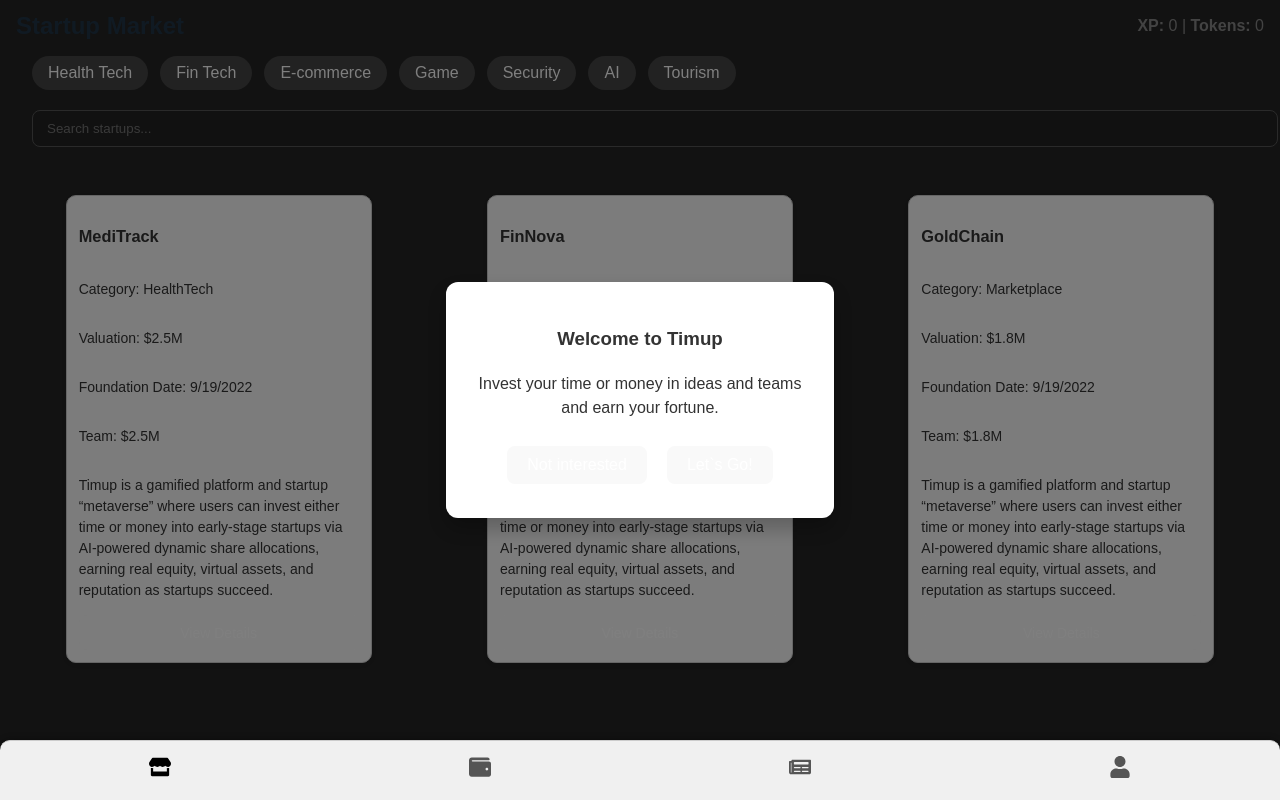
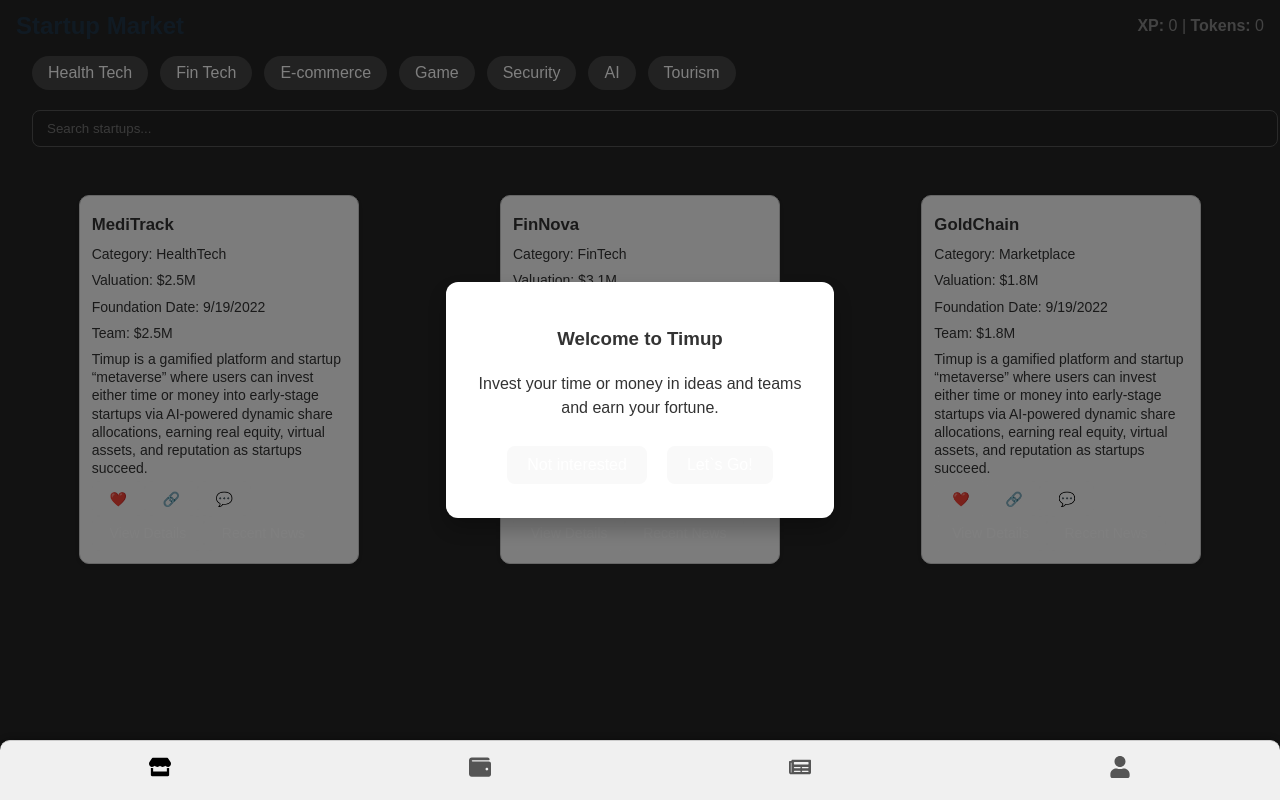
Before and after one commit to DrSanei/Timup-MVP, a React (Vite) app in the folder Timup-MVP-Boilerplate/: page / in a window 1280 px wide. Built offline with nearby package versions, Linux system fonts and the light colour scheme.

Commit message:
Dashboard/Prtfolio pages done for now

```diff
--- /dev/null
+++ b/Timup-MVP-Boilerplate/src/components/StartupCard.css
@@ -0,0 +1,80 @@
+.startup-card {
+  background: #2c2c2c;
+  padding: 12px;
+  border-radius: 8px;
+  margin: 8px 0;
+  box-sizing: border-box;
+  color: #f0f0f0;
+  position: relative; /* For positioning social buttons */
+}
+
+.startup-card h3 {
+  margin: 4px 0; /* Closer spacing for heading */
+  font-size: 1.2em;
+}
+
+.startup-card p {
+  margin: 4px 0; /* Closer spacing for paragraphs */
+  line-height: 1.3; /* Tightens the text layout */
+}
+
+.social-buttons {
+  display: flex;
+  justify-content: flex-end; /* Aligns buttons to the right */
+  gap: 8px;
+  margin-top: 8px; /* Space above social buttons */
+  position: absolute;
+  bottom: 60px; /* Adjust based on action-buttons height */
+  right: 12px; /* Sticks to the right edge */
+}
+
+.social-btn {
+  color: #841313;
+  background-color: white;
+  border: none;
+  padding: 4px 8px;
+  border-radius: 4px;
+  color: rgb(156, 38, 38);
+  font-weight: bold;
+  cursor: pointer;
+  width: 30px; /* Fixed width for icon buttons */
+  height: 30px;
+  display: flex;
+  align-items: center;
+  justify-content: center;
+}
+
+.social-btn.liked {
+  background: #ff4d4d; /* Red background when liked */
+}
+
+.social-btn:hover {
+  background: #009d7a;
+}
+
+.social-btn.liked:hover {
+  background: #cc0000; /* Darker red on hover when liked */
+}
+
+.action-buttons {
+  display: flex;
+  justify-content: space-between;
+  gap: 8px;
+  margin-top: 12px;
+}
+
+.action-btn {
+  background: #4a90e2;
+  border: none;
+  background-color: #373737;
+  padding: 8px 16px;
+  border-radius: 4px;
+  color: white;
+  font-weight: bold;
+  cursor: pointer;
+  flex: 1;
+}
+
+.action-btn:hover {
+  background: #357abd;
+}
--- a/Timup-MVP-Boilerplate/src/components/StartupCard.jsx
+++ b/Timup-MVP-Boilerplate/src/components/StartupCard.jsx
@@ -1,8 +1,10 @@
-import React from 'react'
+import React, { useState } from 'react'
 import { useNavigate } from 'react-router-dom'
+import './StartupCard.css'
 
-const StartupCard = ({ id, name, category, value, }) => {
+const StartupCard = ({ id, name, category, value }) => {
   const navigate = useNavigate()
+  const [liked, setLiked] = useState(false)
 
   return (
     <div className="startup-card">
@@ -12,9 +14,17 @@ const StartupCard = ({ id, name, category, value, }) => {
       <p>Foundation Date: 9/19/2022</p>
       <p>Team: ${value}M</p>
       <p>Timup is a gamified platform and startup “metaverse” where users can invest either time or money into early-stage startups via AI-powered dynamic share allocations, earning real equity, virtual assets, and reputation as startups succeed.</p>
-      <button onClick={() => navigate(`/startup/${id}`)}>
-        View Details
-      </button>
+
+      <div className="social-icons">
+        <button onClick={() => setLiked(!liked)} className={liked ? 'icon liked' : 'icon'}>❤️</button>
+        <button className="icon">🔗</button>
+        <button className="icon">💬</button>
+      </div>
+
+      <div className="startup-buttons">
+        <button onClick={() => navigate(`/startup/${id}`)}>View Details</button>
+        <button>Recent News</button>
+      </div>
     </div>
   )
 }
```
